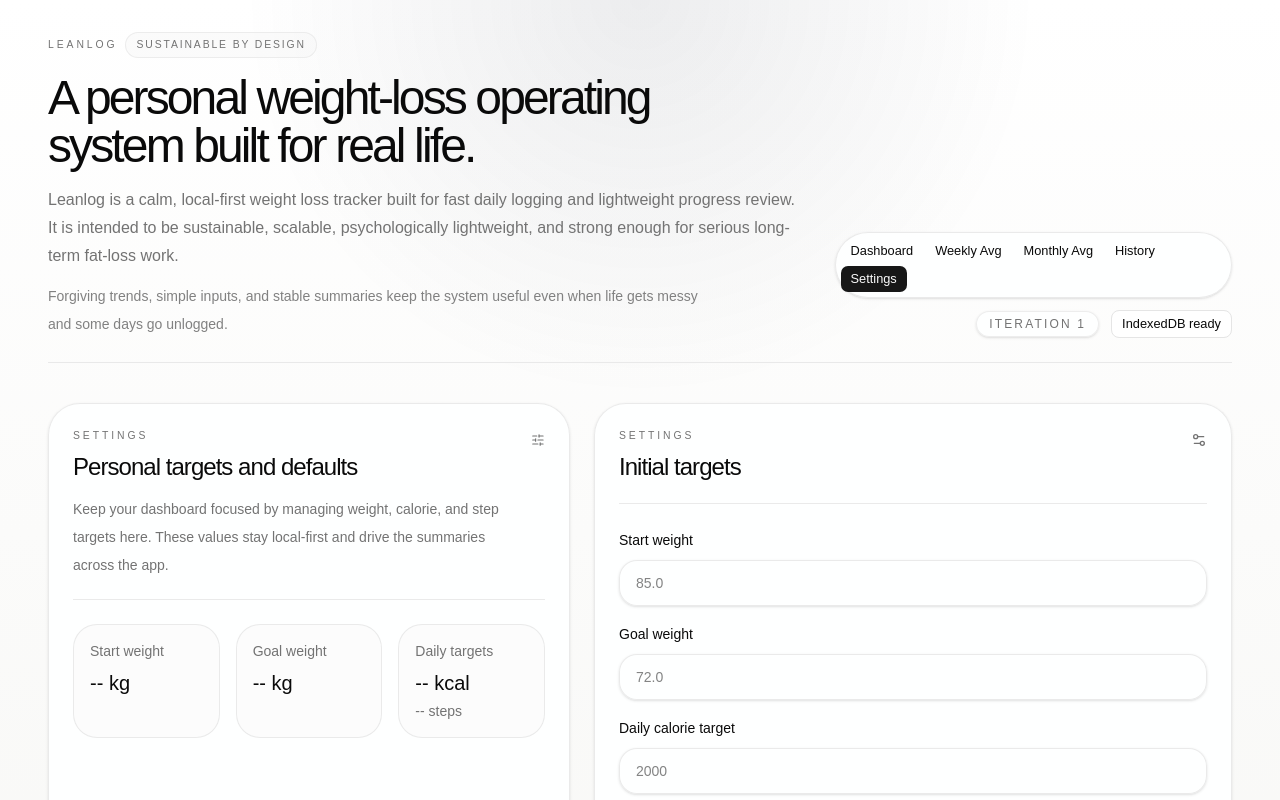
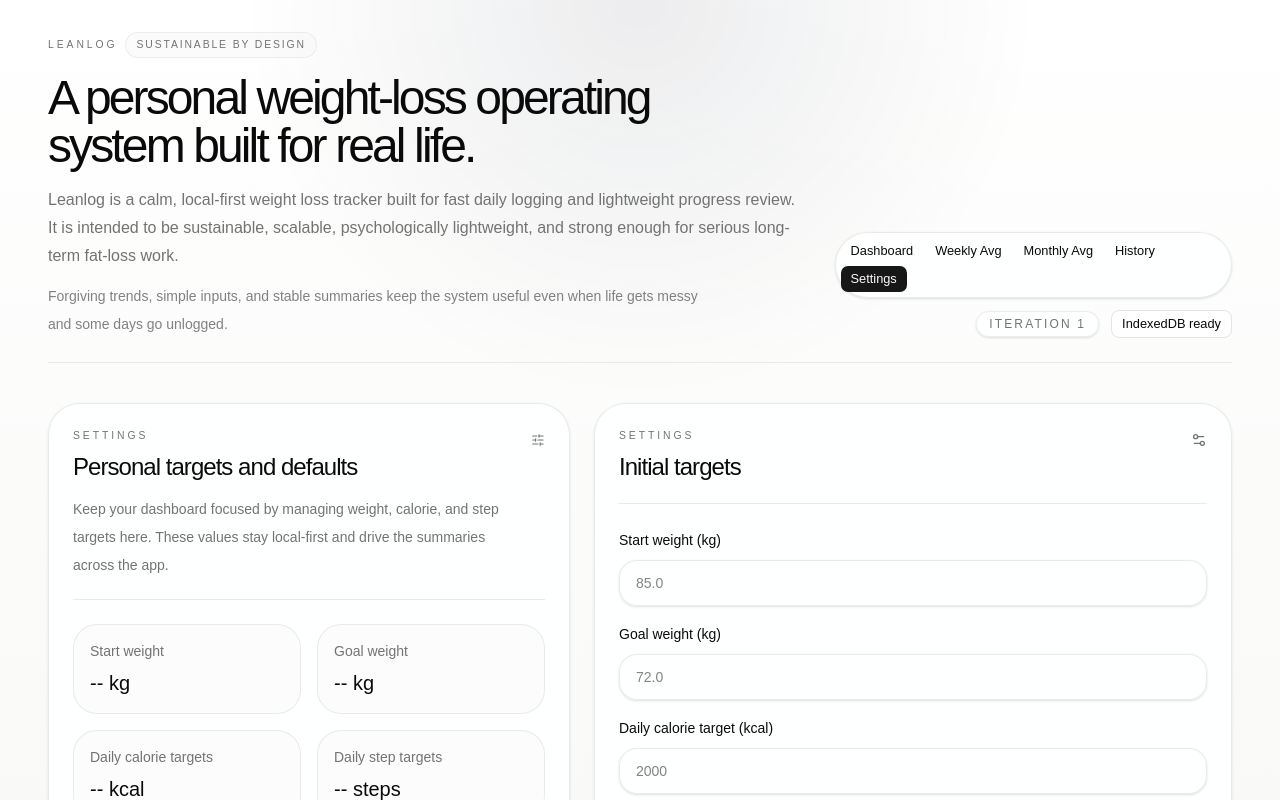
Before and after one commit to lumachroma/leanlog, a React (Vite) app: page / in a window 1280 px wide. Both pictures are taken after a click on the button "Settings". Shown: the top 800 px of the page. Built offline with nearby package versions, Linux system fonts and the light colour scheme.

Commit message:
feat: update SettingsPage and SettingsPanel to clarify weight and target labels with units

```diff
--- a/src/components/app/SettingsPage.jsx
+++ b/src/components/app/SettingsPage.jsx
@@ -29,7 +29,7 @@
             <SlidersHorizontal className="mt-1 size-4 text-muted-foreground" />
           </div>
 
-          <div className="mt-6 grid gap-4 sm:grid-cols-3">
+          <div className="mt-6 grid gap-4 sm:grid-cols-2">
             <article className="rounded-[1.5rem] border border-border/80 bg-muted/30 p-4">
               <p className="text-sm text-muted-foreground">Start weight</p>
               <p className="mt-2 text-xl font-medium text-foreground">
@@ -43,11 +43,14 @@
               </p>
             </article>
             <article className="rounded-[1.5rem] border border-border/80 bg-muted/30 p-4">
-              <p className="text-sm text-muted-foreground">Daily targets</p>
+              <p className="text-sm text-muted-foreground">Daily calorie targets</p>
               <p className="mt-2 text-xl font-medium text-foreground">
                 {settings.dailyCalorieTarget || '--'} kcal
               </p>
-              <p className="mt-1 text-sm text-muted-foreground">
+            </article>
+            <article className="rounded-[1.5rem] border border-border/80 bg-muted/30 p-4">
+              <p className="text-sm text-muted-foreground">Daily step targets</p>
+              <p className="mt-2 text-xl font-medium text-foreground">
                 {settings.dailyStepTarget || '--'} steps
               </p>
             </article>
--- a/src/components/app/SettingsPanel.jsx
+++ b/src/components/app/SettingsPanel.jsx
@@ -36,7 +36,7 @@
       </div>
 
       <div className="mt-6 grid gap-4">
-        <Field label="Start weight">
+        <Field label="Start weight (kg)">
           <input
             type="number"
             step="0.1"
@@ -48,7 +48,7 @@
           />
         </Field>
 
-        <Field label="Goal weight">
+        <Field label="Goal weight (kg)">
           <input
             type="number"
             step="0.1"
@@ -60,7 +60,7 @@
           />
         </Field>
 
-        <Field label="Daily calorie target">
+        <Field label="Daily calorie target (kcal)">
           <input
             type="number"
             inputMode="numeric"
@@ -74,7 +74,7 @@
         </Field>
 
         <Field
-          label="Daily step target"
+          label="Daily step target (steps)"
           hint="These settings are stored locally in IndexedDB."
         >
           <input
```
